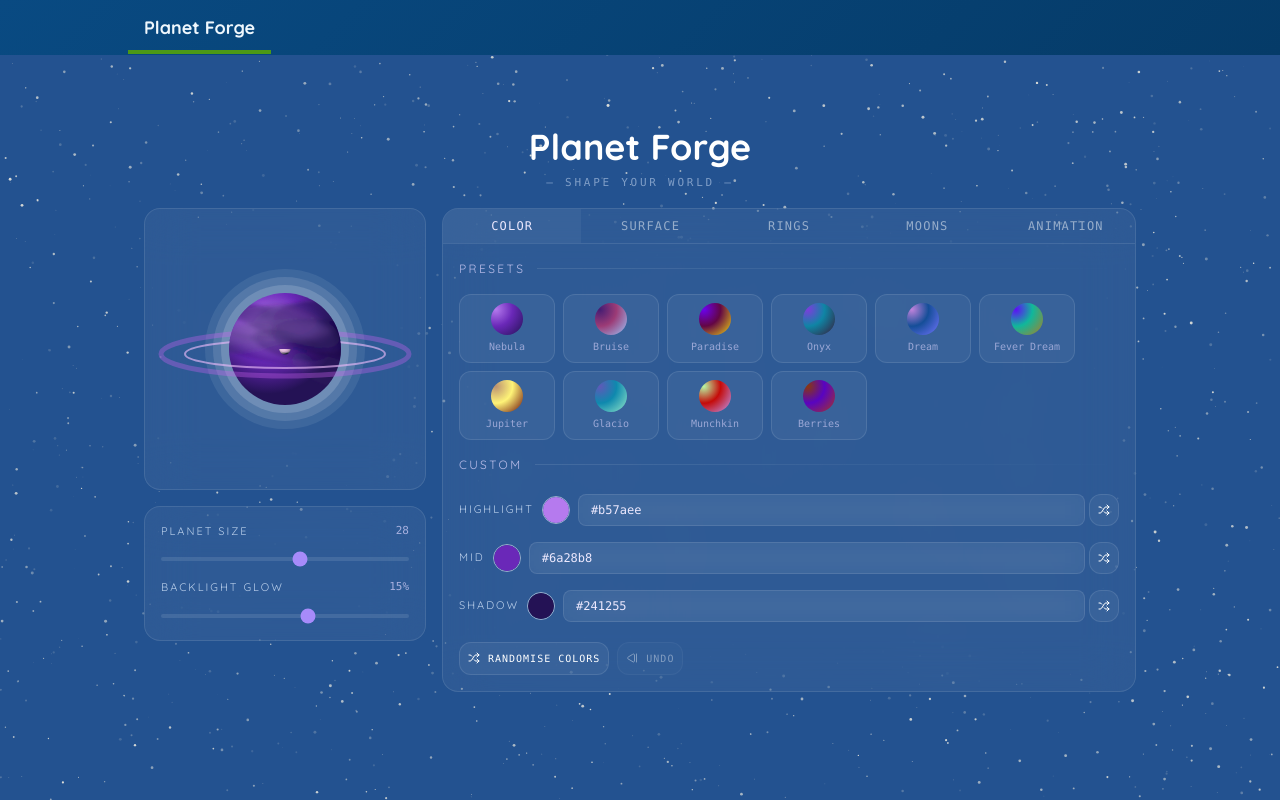
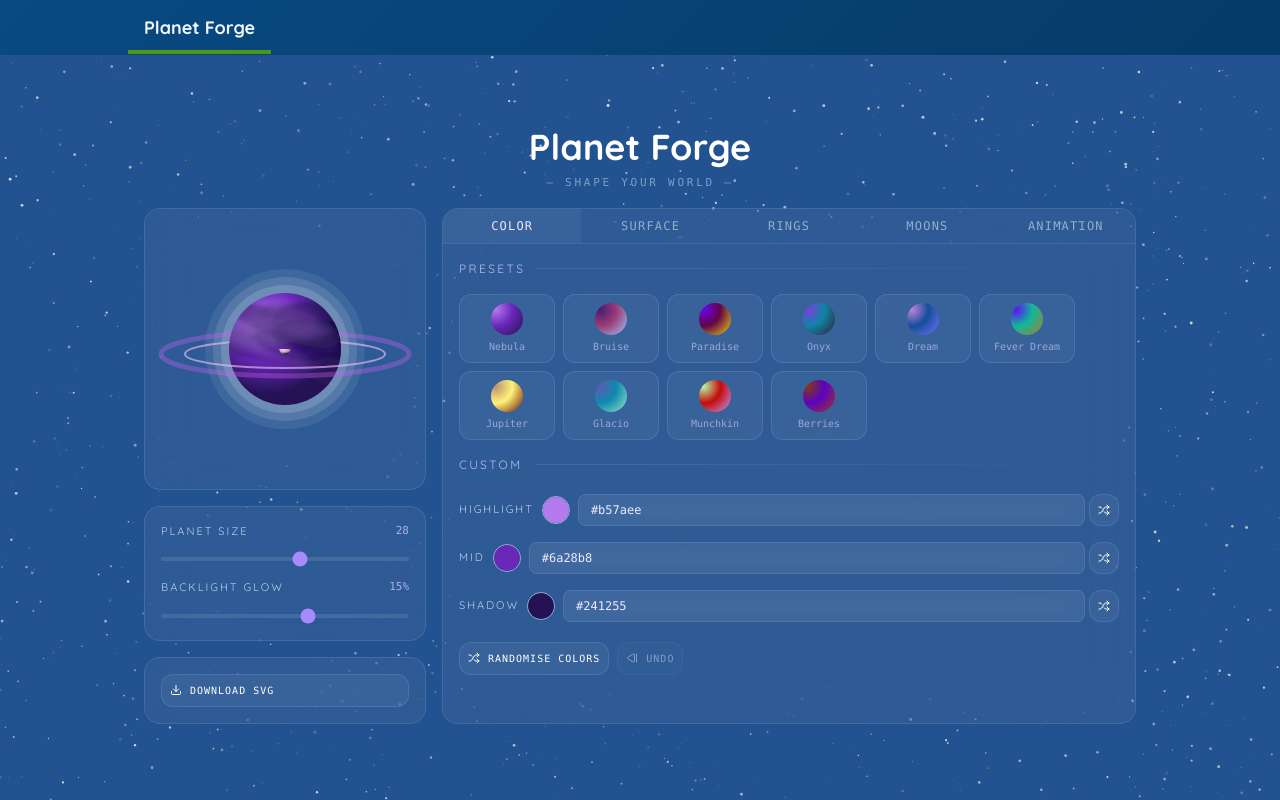
Before and after one commit to dxzfvzs/planet-gen, a React (Vite) app: page /#/ in a window 1280 px wide. Built offline with nearby package versions, Linux system fonts and the light colour scheme.

Commit message:
feat: download

```diff
--- a/src/App.tsx
+++ b/src/App.tsx
@@ -3,14 +3,12 @@ import './index.css'
 import { Route, Routes } from "react-router-dom";
 import Header from "./components/Header.tsx";
 import Starfield from "./components/Starfield.tsx";
-import { GlobalSvgPlanetDefs } from "./components/planet/GlobalSvgPlanetDefs.tsx";
 import CreatePage from "./pages/CreatePage.tsx";
 
 function App() {
 
   return (
     <>
-      <GlobalSvgPlanetDefs/>
       <Header/>
       <Starfield count={1500}/>
       <main>
--- a/src/components/builder/PlanetBuilder.tsx
+++ b/src/components/builder/PlanetBuilder.tsx
@@ -2,7 +2,7 @@ import { type Dispatch, type SetStateAction, useMemo, useState } from "react";
 import { type AnimationMode, Planet } from "../planet/Planet.tsx";
 import { type MoonConfig, type RingConfig, type TabId, TABS } from "./types.ts";
 import { BAND_SEED, DEFAULT_MOONS, DEFAULT_RINGS, PRESETS, SOFT_BAND_SEED } from "./presets.ts";
-import { SliderRow } from "./ui-collection.tsx";
+import { DownloadButton, SliderRow } from "./ui-collection.tsx";
 import { PaletteTab } from "./tabs/PaletteTab.tsx";
 import { type LayerConfig, type LayerConfigHandlers, SurfaceTab } from "./tabs/SurfaceTab.tsx";
 import { RingsTab } from "./tabs/RingsTab.tsx";
@@ -152,6 +152,27 @@ export default function PlanetBuilder() {
     };
   }
 
+  function downloadPlanetSVG() {
+    const svgEl = document.querySelector<SVGSVGElement>("#forge-planet-svg");
+    if (!svgEl) return;
+
+    const clone = svgEl.cloneNode(true) as SVGSVGElement;
+    clone.setAttribute("xmlns", "http://www.w3.org/2000/svg");
+
+    // Expand viewBox to capture overflow content
+    const maxRingRx = rings.length ? Math.max(...rings.map(r => r.rx + r.strokeWidth)) : 0;
+    const maxMoonRx = moons.length ? Math.max(...moons.map(m => m.orbitRx + m.radius)) : 0;
+    const extent = Math.max(planetSize, maxRingRx, maxMoonRx) + backlightGlow + 8;
+
+    clone.setAttribute("viewBox", `${-extent} ${-extent} ${extent * 2} ${extent * 2}`);
+    clone.removeAttribute("overflow"); // no longer needed
+
+    const blob = new Blob([new XMLSerializer().serializeToString(clone)], { type: "image/svg+xml" });
+    const a = Object.assign(document.createElement("a"), { href: URL.createObjectURL(blob), download: "planet.svg" });
+    a.click();
+    URL.revokeObjectURL(a.href);
+  }
+
   return (
     <div className="flex w-full gap-4 px-4 pb-6">
       {/* left: planet preview */}
@@ -188,6 +209,10 @@ export default function PlanetBuilder() {
           <SliderRow label="Planet size" value={planetSize} min={10} max={42} onChange={handlePlanetSizeChange}/>
           <SliderRow label="Backlight Glow" value={backlightGlow} unit="%" min={0} max={25}
                      onChange={setBacklightGlow}/>
+        </div>
+
+        <div className="rounded-2xl border border-white/10 bg-white/5 p-4 backdrop-blur-xl">
+          <DownloadButton onClick={downloadPlanetSVG}/>
         </div>
       </div>
 
--- a/src/components/builder/ui-collection.tsx
+++ b/src/components/builder/ui-collection.tsx
@@ -1,5 +1,5 @@
 import type { ReactNode } from "react";
-import { type LucideIcon, Shuffle, StepBackIcon } from "lucide-react";
+import { Download, type LucideIcon, Shuffle, StepBackIcon } from "lucide-react";
 import { randHex } from "./lib.ts";
 
 export function Label({ children }: { children: ReactNode }) {
@@ -135,11 +135,12 @@ export function ColorInput({ value, onChange, label }: {
   );
 }
 
-export function ClickableButton({ onClick, label, icon: Icon, disabled }: {
+export function ClickableButton({ onClick, label, icon: Icon, disabled, className = "" }: {
   onClick: () => void;
   label: string;
   icon: LucideIcon;
   disabled?: boolean;
+  className?: string;
 }) {
   return (
     <button
@@ -150,6 +151,7 @@ export function ClickableButton({ onClick, label, icon: Icon, disabled }: {
         text-[10px] font-mono uppercase tracking-widest
         rounded-xl border border-white/10 bg-white/5 hover:bg-white/10
         disabled:opacity-40 disabled:cursor-not-allowed disabled:hover:bg-white/5
+        ${className}
       `}
     >
       <Icon size={12}/>
@@ -165,3 +167,12 @@ export function RandomiseButton({ onClick, disabled }: { onClick: () => void, di
 export function StepBack({ onClick, disabled }: { onClick: () => void, disabled?: boolean }) {
   return <ClickableButton onClick={onClick} icon={StepBackIcon} label={"Undo"} disabled={disabled}/>
 }
+
+export function DownloadButton({ onClick, disabled }: { onClick: () => void, disabled?: boolean }) {
+  return (
+    <ClickableButton
+      onClick={onClick} icon={Download} label={"Download SVG"} disabled={disabled}
+      className={"w-full "}
+    />
+  );
+}
--- a/src/components/planet/GlobalSvgPlanetDefs.tsx
+++ /dev/null
@@ -1,31 +0,0 @@
-export function GlobalSvgPlanetDefs() {
-  return (
-    <svg width="0" height="0" style={{ position: "absolute" }}>
-      <defs>
-        {/* Defined occlusion for half visible-half not planet overlay. For moons, rings, etc. */}
-        <linearGradient id="planetOcclusionMaskShade" x1="0" y1="0" x2="0" y2="1">
-          <stop offset="0%" stopColor="black"/>
-          <stop offset="50%" stopColor="black"/>
-          <stop offset="50%" stopColor="white"/>
-          <stop offset="100%" stopColor="white"/>
-        </linearGradient>
-
-        {/* Two possible blurs for surface level planetary bands.*/}
-        <filter id="bandBlur" x="-20%" y="-50%" width="140%" height="200%">
-          <feGaussianBlur stdDeviation="1.5 0.7"/>
-        </filter>
-        <filter id="softBlur" x="-30%" y="-30%" width="160%" height="160%">
-          <feGaussianBlur stdDeviation="1.8"/>
-        </filter>
-
-        {/* Moon base color.*/}
-        <radialGradient id="moonBase" cx="32%" cy="28%" r="70%">
-          <stop offset="0%" stopColor="#ffffff"/>
-          <stop offset="55%" stopColor="#c5c9cc"/>
-          <stop offset="100%" stopColor="#1d2732"/>
-        </radialGradient>
-
-      </defs>
-    </svg>
-  );
-}
--- a/src/components/planet/Planet.tsx
+++ b/src/components/planet/Planet.tsx
@@ -144,7 +144,7 @@ export function Planet(
   ));
 
   return (
-    <svg width={canvasSize} height={canvasSize} viewBox="-50 -50 100 100" overflow="visible">
+    <svg width={canvasSize} height={canvasSize} viewBox="-50 -50 100 100" overflow="visible" id="forge-planet-svg">
       <defs>
         <radialGradient id={`${pid}_base`} cx="35%" cy="28%" r="62%">
           {gradient.map((s, i) => (
@@ -160,6 +160,29 @@ export function Planet(
           <rect x="-200" y="-200" width="400" height="400" fill="white"/>
           <circle cx={0} cy={0} r={planetSize} fill="url(#planetOcclusionMaskShade)"/>
         </mask>
+
+        {/* Defined occlusion for half visible-half not planet overlay. For moons, rings, etc. */}
+        <linearGradient id="planetOcclusionMaskShade" x1="0" y1="0" x2="0" y2="1">
+          <stop offset="0%" stopColor="black"/>
+          <stop offset="50%" stopColor="black"/>
+          <stop offset="50%" stopColor="white"/>
+          <stop offset="100%" stopColor="white"/>
+        </linearGradient>
+
+        {/* Two possible blurs for surface level planetary bands.*/}
+        <filter id="bandBlur" x="-20%" y="-50%" width="140%" height="200%">
+          <feGaussianBlur stdDeviation="1.5 0.7"/>
+        </filter>
+        <filter id="softBlur" x="-30%" y="-30%" width="160%" height="160%">
+          <feGaussianBlur stdDeviation="1.8"/>
+        </filter>
+
+        {/* Moon base color.*/}
+        <radialGradient id="moonBase" cx="32%" cy="28%" r="70%">
+          <stop offset="0%" stopColor="#ffffff"/>
+          <stop offset="55%" stopColor="#c5c9cc"/>
+          <stop offset="100%" stopColor="#1d2732"/>
+        </radialGradient>
       </defs>
 
       <AnimationWrapper animation={animation}>
```
